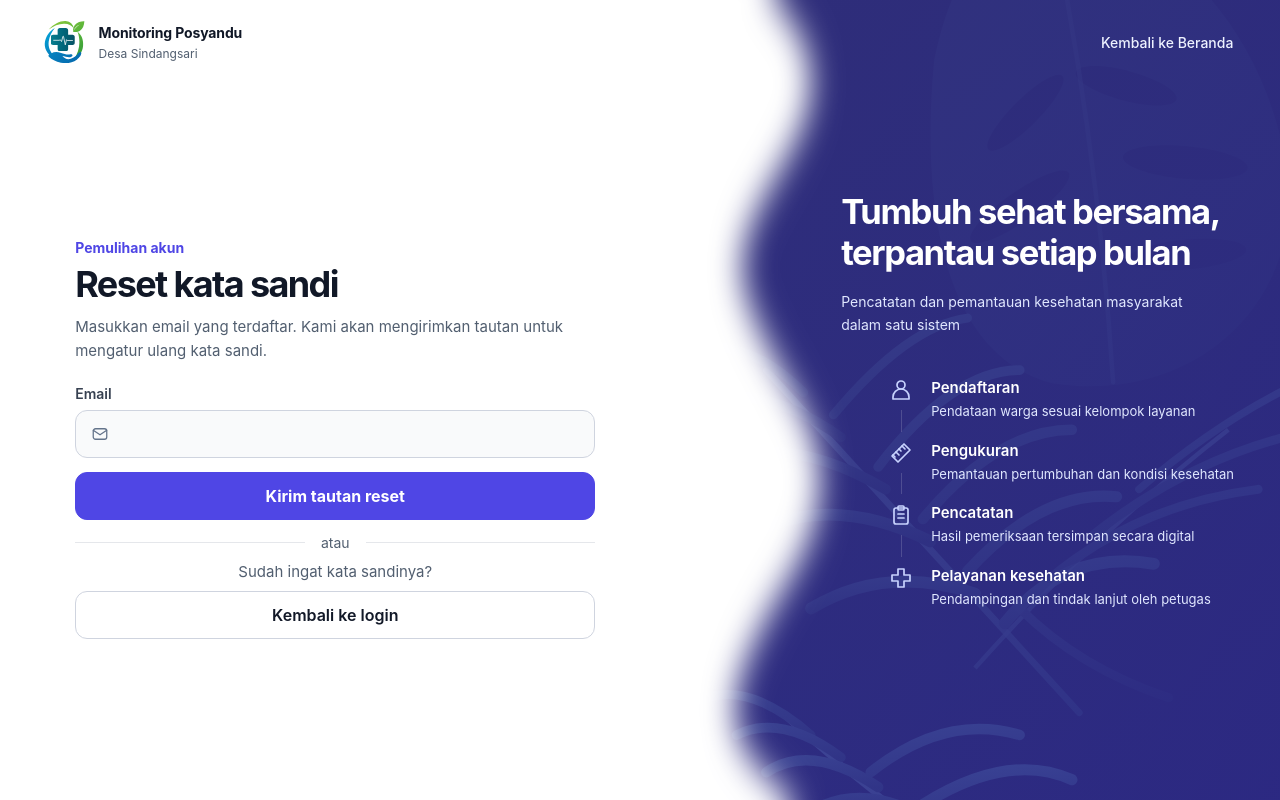
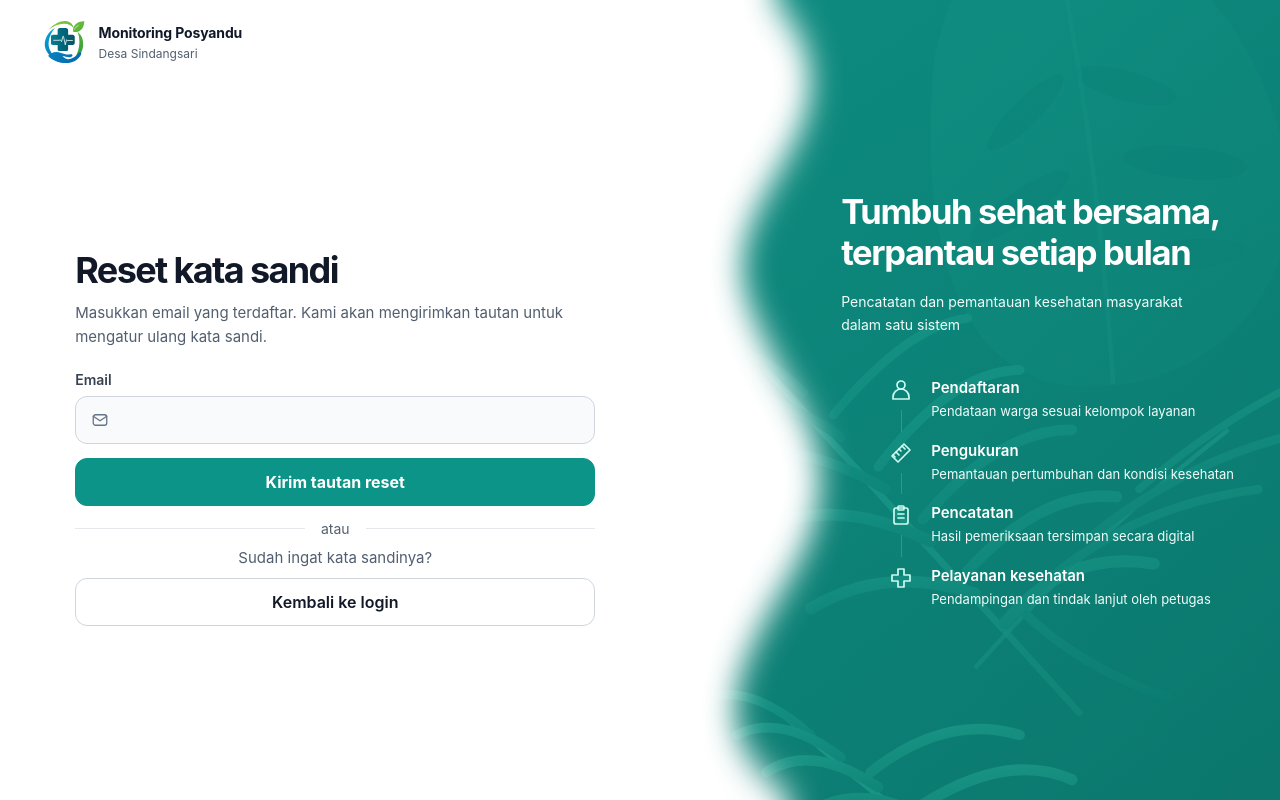
Before and after one commit to crismanturnip/monitoring-posyandu-sindangsari, a Next.js app in the folder next-app/: page /forgot-password in a window 1280 px wide. Built offline with nearby package versions, Linux system fonts and the light colour scheme.

Commit message:
Rapikan halaman reset sandi

```diff
--- a/next-app/app/forgot-password/page.tsx
+++ b/next-app/app/forgot-password/page.tsx
@@ -7,9 +7,8 @@ type Props = { searchParams: Promise<{ error?: string; sent?: string }> };
 
 export default async function ForgotPasswordPage({ searchParams }: Props) {
   const params = await searchParams;
-  return <AuthShell contentLabel="Pemulihan kata sandi">
+  return <AuthShell contentLabel="Pemulihan kata sandi" showBackLink={false} theme="teal">
     <form action={requestPasswordReset}>
-      <p className={styles.eyebrow}>Pemulihan akun</p>
       <h1>Reset kata sandi</h1>
       <p>Masukkan email yang terdaftar. Kami akan mengirimkan tautan untuk mengatur ulang kata sandi.</p>
       {params.error && <div className="form-error" role="alert">{params.error}</div>}
```
